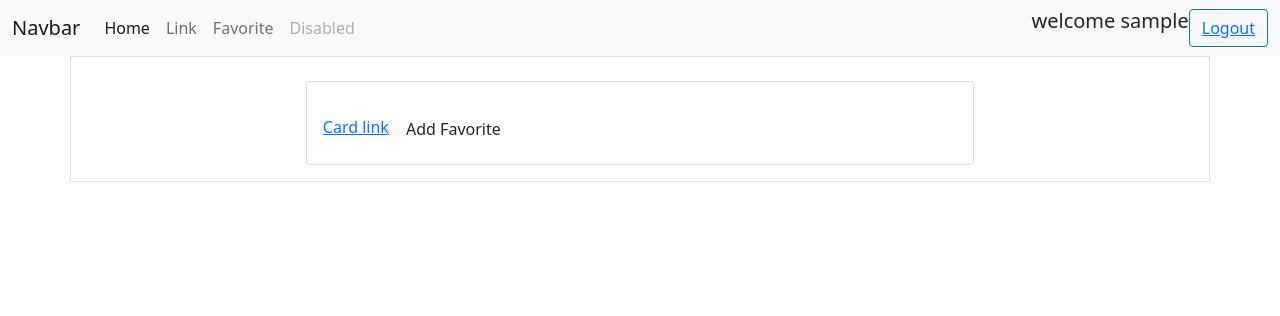
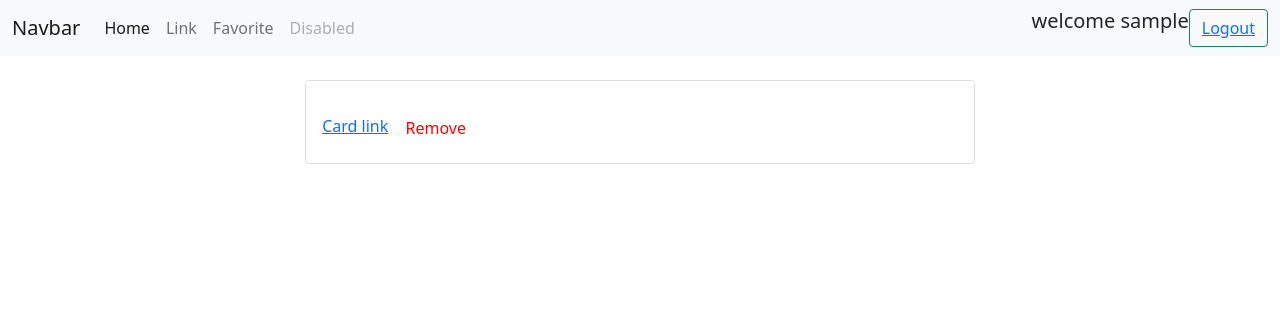
Before and after one commit to b1621/Blog, a PHP site: page /pages/user_favorite.php in a window 1280 px wide. Shown: the top 316 px of the page. Run offline with PHP 8.4, Linux system fonts and the light colour scheme; the visitor is signed in with stand-in values (Sample User, id 1); tables that the repository leaves empty or names only in its code hold one stand-in row (values such as "Sample post"); data that the repository does not hold is empty.

Commit message:
button remove favorite works

```diff
--- a/pages/user_favorite.php
+++ b/pages/user_favorite.php
@@ -45,7 +45,7 @@ if (isset($blogids)) {
 <body>
     <?php include_once './usernav.php'; ?>
 
-    <div class="container border pt-4">
+    <div class="container pt-4">
 
         <?php if (empty($blogids)) : ?>
             <div class="mt-4">
@@ -61,9 +61,9 @@ if (isset($blogids)) {
                         <p class="card-text"><small class="text-muted"><?php echo $blog[0]['Date'];  ?></small></p>
                         <p class="card-text"><?php echo $blog[0]['Article'];  ?></p>
                         <a href="#" class="card-link">Card link</a>
-                        <form action="" method="post" style="display: inline;">
+                        <form action="../process/remove_fav.php" method="post" style="display: inline;">
                             <input type="hidden" name="blogid" value="<?php echo $blog[0]['Blog_id'] ?>">
-                            <button type="submit" class="btn">Add Favorite</button>
+                            <button type="submit" class="btn" style="color: red;">Remove</button>
                         </form>
 
                     </div>
```
Also changed, not shown: process/remove_fav.php (added, +13 -0 lines).
